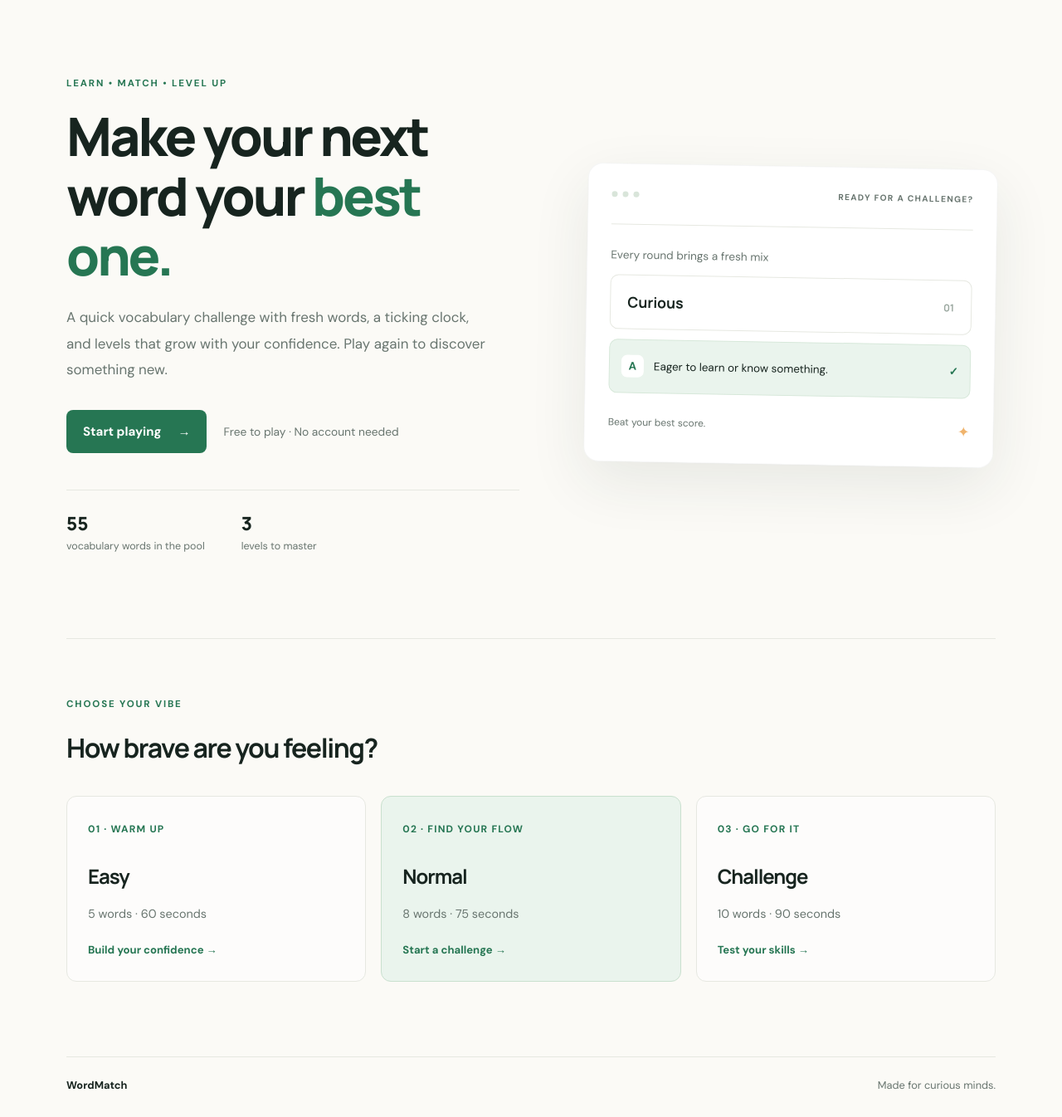
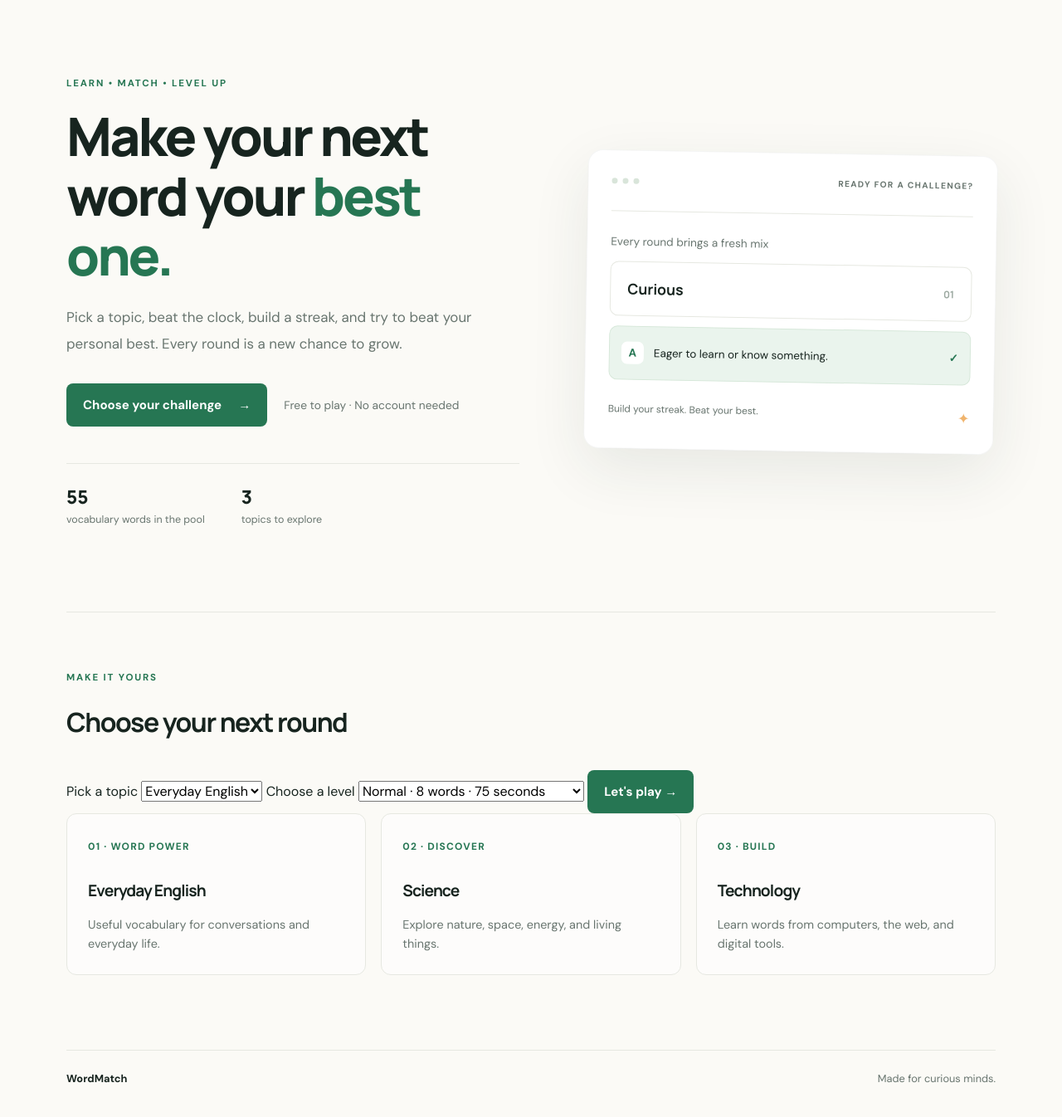
Before and after one commit to ugochi74/word-matching, a Flask app: page / in a window 1280 px wide. Shown: the part 82-1428 px from the top of the page at 83% size. After the commit the page ends 1387 px from the top, so only its background shows below. Run offline with Flask 3, Linux system fonts and the light colour scheme.

Commit message:
Add category and difficulty chooser to the home page

```diff
--- a/templates/index.html
+++ b/templates/index.html
@@ -3,7 +3,7 @@
 <head>
     <meta charset="UTF-8">
     <meta name="viewport" content="width=device-width, initial-scale=1.0">
-    <meta name="description" content="Practise vocabulary with fresh words, difficulty levels, and timed rounds.">
+    <meta name="description" content="Practise vocabulary with fresh words, difficulty levels, streaks, and themed rounds.">
     <title>Word Match | Learn as You Play</title>
     <link rel="stylesheet" href="{{ url_for('static', filename='css/style.css') }}">
 </head>
@@ -16,14 +16,14 @@
         <div class="hero-copy">
             <p class="eyebrow">LEARN • MATCH • LEVEL UP</p>
             <h1>Make your next word your <span>best one.</span></h1>
-            <p class="intro">A quick vocabulary challenge with fresh words, a ticking clock, and levels that grow with your confidence. Play again to discover something new.</p>
+            <p class="intro">Pick a topic, beat the clock, build a streak, and try to beat your personal best. Every round is a new chance to grow.</p>
             <div class="hero-actions">
-                <a class="button button-primary" href="{{ url_for('game', difficulty='normal') }}">Start playing <span aria-hidden="true">→</span></a>
+                <a class="button button-primary" href="#choose-game">Choose your challenge <span aria-hidden="true">→</span></a>
                 <span class="quiet-note">Free to play · No account needed</span>
             </div>
             <div class="mini-stats">
                 <div><strong>{{ word_count }}</strong><span>vocabulary words in the pool</span></div>
-                <div><strong>3</strong><span>levels to master</span></div>
+                <div><strong>3</strong><span>topics to explore</span></div>
             </div>
         </div>
         <section class="preview-card" aria-label="Example word match">
@@ -31,16 +31,33 @@
             <p class="preview-caption">Every round brings a fresh mix</p>
             <div class="preview-word">Curious <span>01</span></div>
             <div class="preview-definition"><span class="definition-icon">A</span><span>Eager to learn or know something.</span><span class="check-mark">✓</span></div>
-            <div class="preview-footer"><span>Beat your best score.</span><span aria-hidden="true">✦</span></div>
+            <div class="preview-footer"><span>Build your streak. Beat your best.</span><span aria-hidden="true">✦</span></div>
         </section>
     </main>
-    <section class="how-section page-width">
-        <p class="eyebrow">CHOOSE YOUR VIBE</p>
-        <h2>How brave are you feeling?</h2>
-        <div class="steps-grid difficulty-grid">
-            <a class="step-card difficulty-card" href="{{ url_for('game', difficulty='easy') }}"><span class="step-number">01 · WARM UP</span><h3>Easy</h3><p>5 words · 60 seconds</p><span class="difficulty-cta">Build your confidence →</span></a>
-            <a class="step-card difficulty-card featured-level" href="{{ url_for('game', difficulty='normal') }}"><span class="step-number">02 · FIND YOUR FLOW</span><h3>Normal</h3><p>8 words · 75 seconds</p><span class="difficulty-cta">Start a challenge →</span></a>
-            <a class="step-card difficulty-card" href="{{ url_for('game', difficulty='challenge') }}"><span class="step-number">03 · GO FOR IT</span><h3>Challenge</h3><p>10 words · 90 seconds</p><span class="difficulty-cta">Test your skills →</span></a>
+    <section class="how-section page-width" id="choose-game">
+        <p class="eyebrow">MAKE IT YOURS</p>
+        <h2>Choose your next round</h2>
+        <form class="game-choice-form" action="{{ url_for('game') }}" method="get">
+            <label for="category-choice">Pick a topic
+                <select id="category-choice" name="category">
+                    {% for category in categories %}
+                    <option value="{{ category }}">{{ category }}</option>
+                    {% endfor %}
+                </select>
+            </label>
+            <label for="difficulty-choice">Choose a level
+                <select id="difficulty-choice" name="difficulty">
+                    <option value="easy">Easy · 5 words · 60 seconds</option>
+                    <option value="normal" selected>Normal · 8 words · 75 seconds</option>
+                    <option value="challenge">Challenge · 10 words · 90 seconds</option>
+                </select>
+            </label>
+            <button class="button button-primary" type="submit">Let's play →</button>
+        </form>
+        <div class="steps-grid category-grid">
+            <article class="step-card"><span class="step-number">01 · WORD POWER</span><h3>Everyday English</h3><p>Useful vocabulary for conversations and everyday life.</p></article>
+            <article class="step-card"><span class="step-number">02 · DISCOVER</span><h3>Science</h3><p>Explore nature, space, energy, and living things.</p></article>
+            <article class="step-card"><span class="step-number">03 · BUILD</span><h3>Technology</h3><p>Learn words from computers, the web, and digital tools.</p></article>
         </div>
     </section>
     <footer class="site-footer page-width"><span>WordMatch</span><span>Made for curious minds.</span></footer>
```
